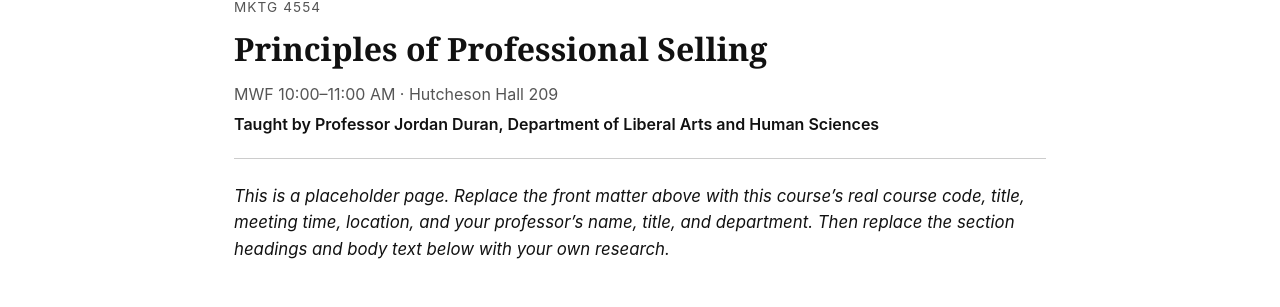
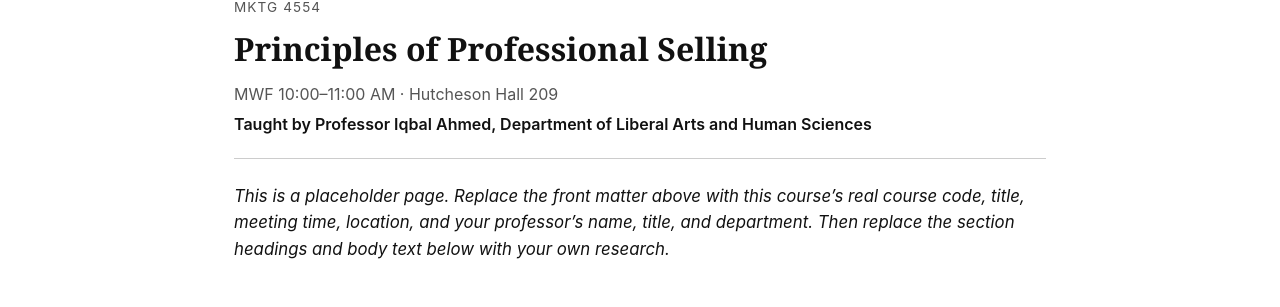
Before and after one commit to annaolszowy27/myawesomesemester, a Jekyll site: the page built from _courses/course-03.md, in a window 1280 px wide. Shown: the part 170-477 px from the top of the page. Built offline with Jekyll 4.4.1, drawn with Linux system fonts in a browser that asks for light colours.

Commit message:
Update course-03.md

```diff
--- a/_courses/course-03.md
+++ b/_courses/course-03.md
@@ -4,7 +4,7 @@ course_code: "MKTG 4554"
 course_title: "Principles of Professional Selling"
 meeting_time: "MWF 10:00–11:00 AM"
 location: "Hutcheson Hall 209"
-instructor_name: "Professor Jordan Duran"
+instructor_name: "Professor Iqbal Ahmed"
 instructor_department: "Department of Liberal Arts and Human Sciences"
 ---
 
```
